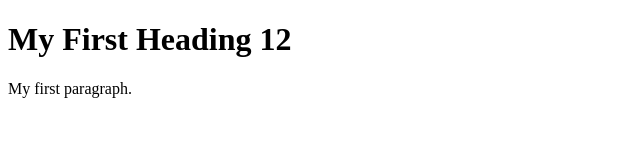
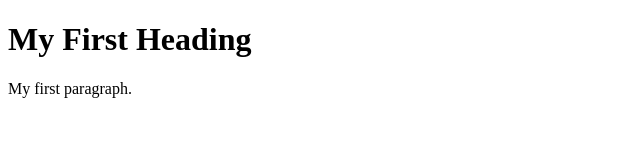
Before and after one commit to Ksheoran3/herokutesting, a plain HTML site: page index.html in a window 1280 px wide. Shown: the full height of the page, 0-640 px from the left. Drawn offline with Linux system fonts and the light colour scheme.

Commit message:
Update index.html

```diff
--- a/index.html
+++ b/index.html
@@ -2,7 +2,7 @@
 <html>
 <body>
 
-<h1>My First Heading 12</h1>
+<h1>My First Heading </h1>
 <p>My first paragraph.</p>
 
 </body>
```
